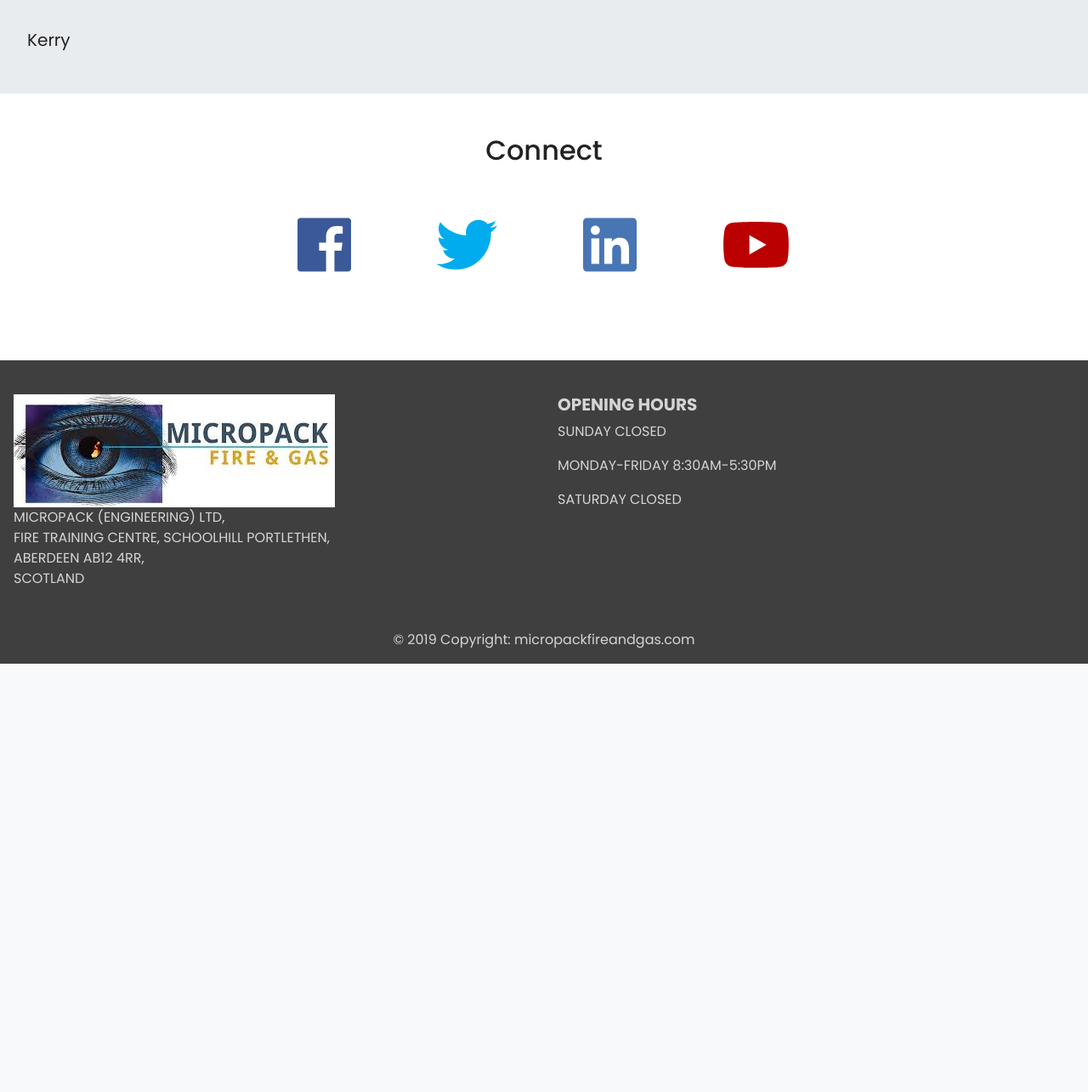
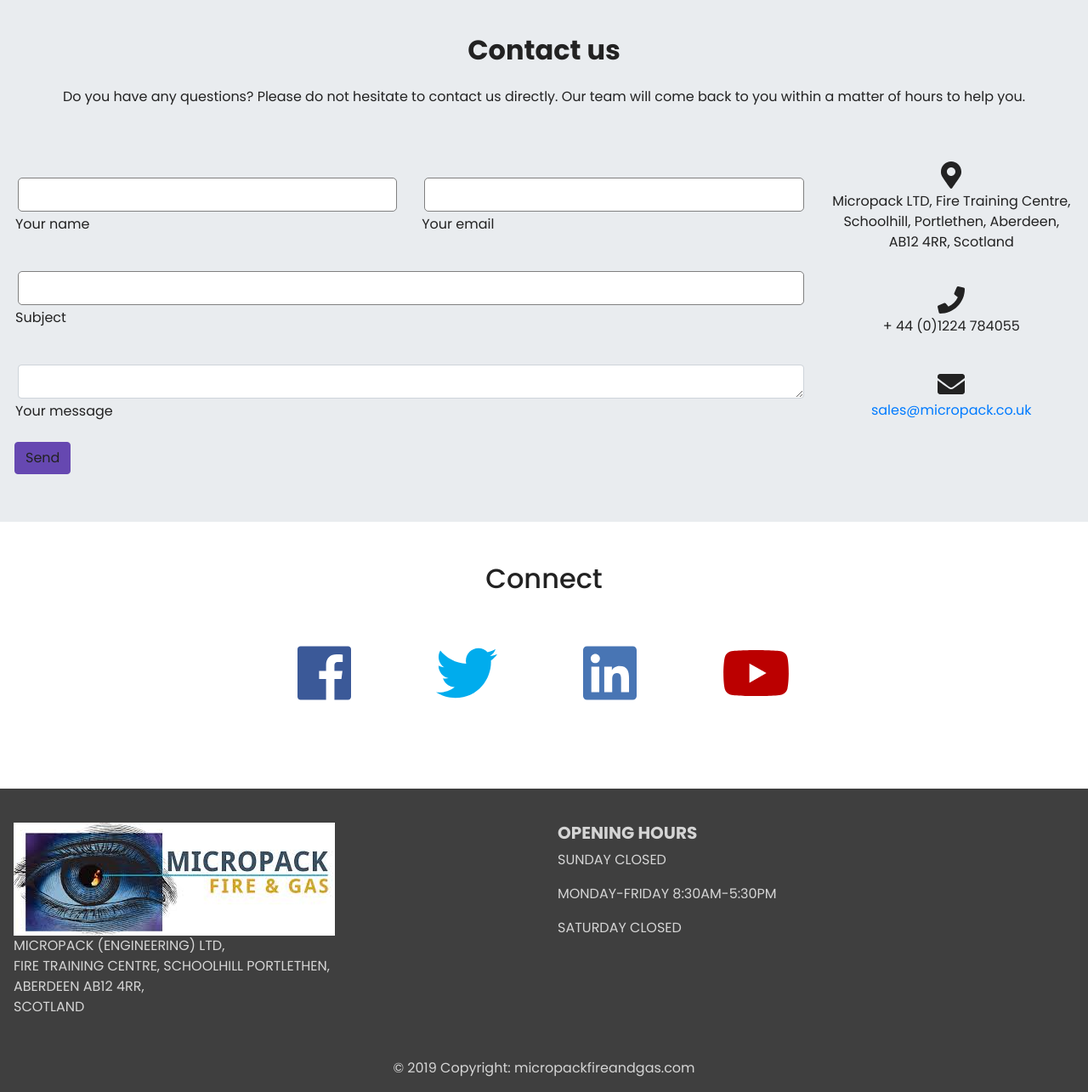
Before and after one commit to kerryfinnegan/HazMap3D, a PHP site: page /contact.php in a window 1280 px wide. Shown: the part 169-1454 px from the top of the page at 85% size. Before the commit the page ends 950 px from the top, so only its background shows below. Run offline with PHP 8.4, Linux system fonts and the light colour scheme; some libraries are stand-ins or nearby versions.

Commit message:
Contact page

```diff
--- a/contact.php
+++ b/contact.php
@@ -45,12 +45,102 @@
 <!--- Jumbotron -->
 <div class="container-fluid">
 <div class="row jumbotron">
-      <div class="col-xs-12 col-sm-12 col-md-9 col-lg-9 col-xl-10">
-        <p class="lead" style="align-text: center;">Kerry</p>
-      </div>
-      <div class="col-xs-12 col-sm-12 col-md-3 col-lg-3 col-xl-2">
+	<!--Section: Contact v.2-->
+<section class="mb-4">
 
-      </div>
+<!--Section heading-->
+<h2 class="h1-responsive font-weight-bold text-center my-4">Contact us</h2>
+<!--Section description-->
+<p class="text-center w-responsive mx-auto mb-5">Do you have any questions? Please do not hesitate to contact us directly. Our team will come back to you within
+		a matter of hours to help you.</p>
+
+<div class="row">
+
+		<!--Grid column-->
+		<div class="col-md-9 mb-md-0 mb-5">
+				<form id="contact-form" name="contact-form" action="mail.php" method="POST">
+
+						<!--Grid row-->
+						<div class="row">
+
+								<!--Grid column-->
+								<div class="col-md-6">
+										<div class="md-form mb-0">
+												<input type="text" id="name" name="name" class="form-control">
+												<label for="name" class="">Your name</label>
+										</div>
+								</div>
+								<!--Grid column-->
+
+								<!--Grid column-->
+								<div class="col-md-6">
+										<div class="md-form mb-0">
+												<input type="text" id="email" name="email" class="form-control">
+												<label for="email" class="">Your email</label>
+										</div>
+								</div>
+								<!--Grid column-->
+
+						</div>
+						<!--Grid row-->
+
+						<!--Grid row-->
+						<div class="row">
+								<div class="col-md-12">
+										<div class="md-form mb-0">
+												<input type="text" id="subject" name="subject" class="form-control">
+												<label for="subject" class="">Subject</label>
+										</div>
+								</div>
+						</div>
+						<!--Grid row-->
+
+						<!--Grid row-->
+						<div class="row">
+
+								<!--Grid column-->
+								<div class="col-md-12">
+
+										<div class="md-form">
+												<textarea type="text" id="message" name="message" rows="2" class="form-control md-textarea"></textarea>
+												<label for="message">Your message</label>
+										</div>
+
+								</div>
+						</div>
+						<!--Grid row-->
+
+				</form>
+
+				<div class="text-center text-md-left">
+						<a class="btn btn-primary" onclick="document.getElementById('contact-form').submit();">Send</a>
+				</div>
+				<div class="status"></div>
+		</div>
+		<!--Grid column-->
+
+		<!--Grid column-->
+		<div class="col-md-3 text-center">
+				<ul class="list-unstyled mb-0">
+						<li><i class="fas fa-map-marker-alt fa-2x"></i>
+								<p>Micropack LTD, Fire Training Centre, Schoolhill, Portlethen, Aberdeen, AB12 4RR, Scotland</p>
+						</li>
+
+						<li><i class="fas fa-phone mt-4 fa-2x"></i>
+								<p>+ 44 (0)1224 784055</p>
+						</li>
+
+						<li><i class="fas fa-envelope mt-4 fa-2x"></i><br>
+								<a href = "mailto:SALES@MICROPACK.CO.UK">sales@micropack.co.uk</a>
+						</li>
+				</ul>
+		</div>
+		<!--Grid column-->
+
+</div>
+
+</section>
+<!--Section: Contact v.2-->
 </div>
 </div>
 
```
Also changed, not shown: mail.php (added, +41 -0 lines).
